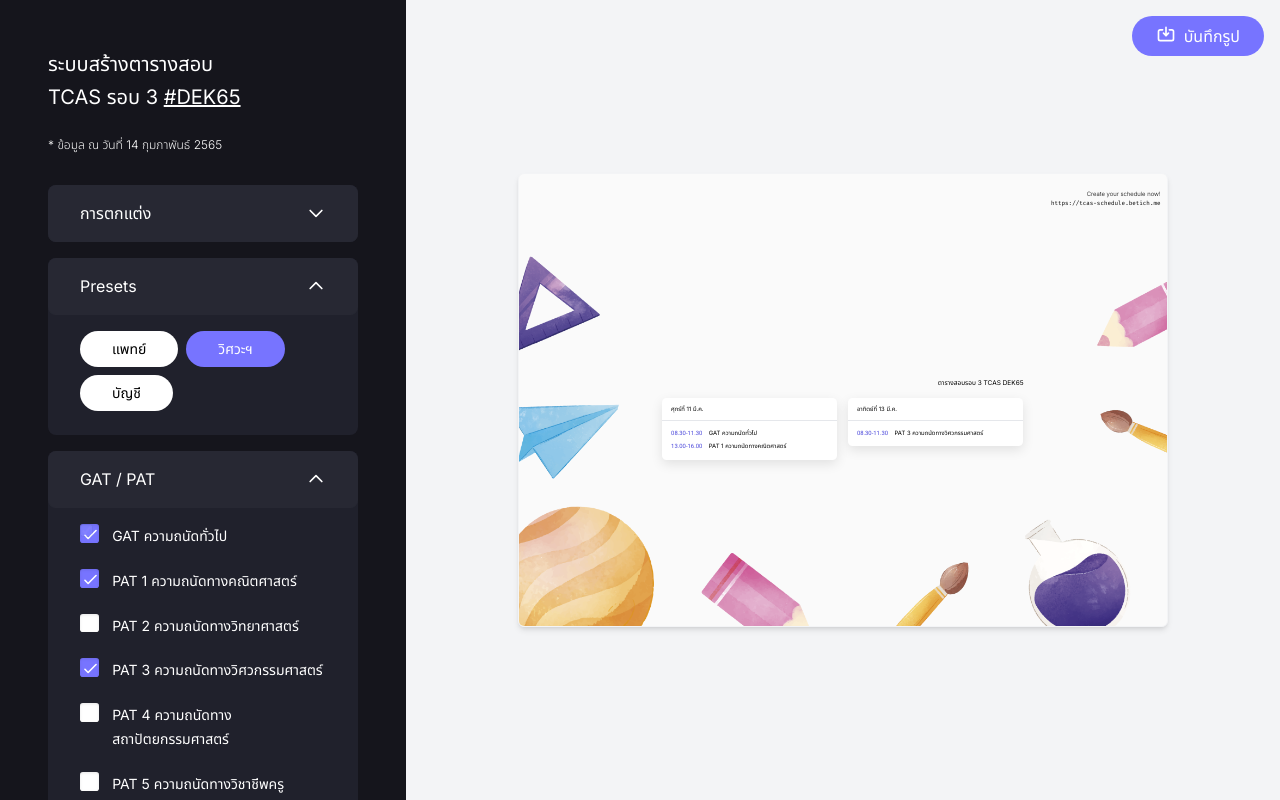
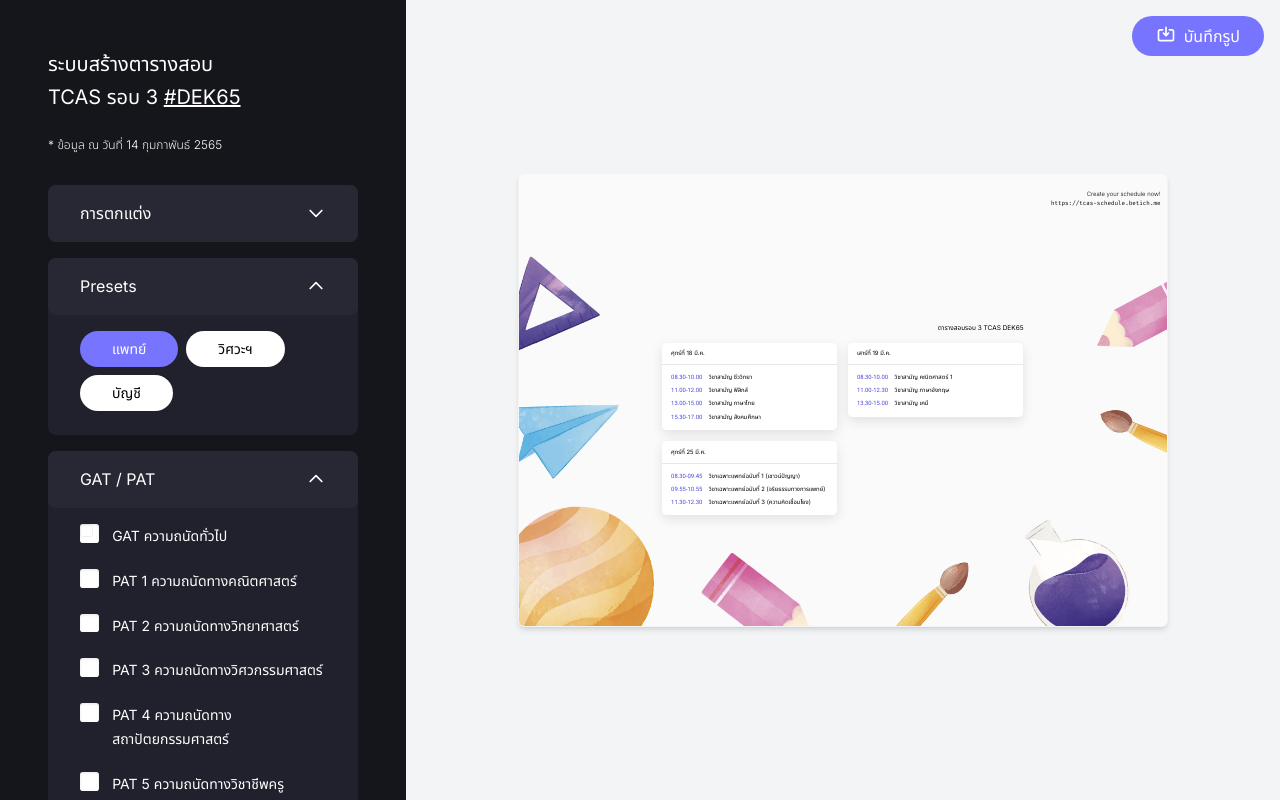
Before and after one commit to betich/tcas3-schedule-generator, a Next.js app: page / in a window 1280 px wide. Built offline with nearby package versions, Linux system fonts and the light colour scheme.

Commit message:
add risky changes regarding state keeping

```diff
--- a/src/components/common/Checkbox.tsx
+++ b/src/components/common/Checkbox.tsx
@@ -1,12 +1,30 @@
-import { Field } from "formik"
-import { FC } from "react"
+import { IScheduleData, TSubjectId } from "@types"
+import { Field, useFormikContext } from "formik"
+import { FC, useEffect, useState } from "react"
 
-export const Checkbox: FC<{ name: string; disabled?: boolean; value: any; id?: string }> = ({
-  name,
-  value,
-  disabled,
-  id,
-}) => {
+const checkDisabled = (subject: TSubjectId, currSubjects: TSubjectId[]) => {
+  // 49 & 99 => true
+  // 99 & 49 => true
+  if (["GEN49", "GEN99"].includes(subject)) {
+    const unselected = "GEN49" === subject ? "GEN99" : "GEN49"
+    return currSubjects.includes(unselected)
+  } else if (["GEN39", "GEN89"].includes(subject)) {
+    const unselected = "GEN39" === subject ? "GEN89" : "GEN39"
+    return currSubjects.includes(unselected)
+  }
+
+  return false
+}
+
+export const Checkbox: FC<{ name: string; value: any; id?: string }> = ({ name, value, id }) => {
+  const formikProps = useFormikContext<IScheduleData>()
+  const currSubjects = formikProps.values.subjects
+  const [disabled, setDisabled] = useState(false)
+
+  useEffect(() => {
+    setDisabled(checkDisabled(value, currSubjects))
+  }, [value, currSubjects])
+
   return (
     <>
       <Field className="checkbox" disabled={disabled} id={id} type="checkbox" name={name} value={value} />
--- a/src/components/common/PresetButton.tsx
+++ b/src/components/common/PresetButton.tsx
@@ -1,13 +1,19 @@
-import { TSubjectId } from "@types"
+import { IScheduleData, TSubjectId } from "@types"
 import classNames from "classnames"
 import { useFormikContext } from "formik"
-import { FC } from "react"
+import { FC, useEffect, useState } from "react"
 
 export const PresetButton: FC<{
   activates: TSubjectId[]
   subjects: TSubjectId[]
-}> = ({ activates, subjects, children }) => {
-  const formikProps = useFormikContext()
+}> = ({ activates, children }) => {
+  const formikProps = useFormikContext<IScheduleData>()
+  const subjects = formikProps.values.subjects
+  const [highlighted, setHighlight] = useState(false)
+
+  useEffect(() => {
+    setHighlight(activates.length === subjects.length && subjects.every((s) => activates.some((a) => a === s)))
+  }, [subjects, activates])
 
   return (
     <>
@@ -17,9 +23,7 @@ export const PresetButton: FC<{
           formikProps.setFieldValue("subjects", activates)
         }}
         className={classNames(
-          activates.length === subjects.length && subjects.every((s) => activates.some((a) => a === s))
-            ? "bg-[#7774FF] text-white"
-            : "bg-white text-black",
+          highlighted ? "bg-[#7774FF] text-white" : "bg-white text-black",
           "mb-2 mr-2 rounded-full px-8 py-2"
         )}
       >
--- a/src/components/schedule/index.tsx
+++ b/src/components/schedule/index.tsx
@@ -2,7 +2,7 @@ import { IScheduleData, TGroupedSubjects, TSubjectId, TSubjectObj } from "@types
 import { groupSubjects } from "@utils/groupSubjects"
 import { toDateString } from "@utils/toDateString"
 import classNames from "classnames"
-import { FC } from "react"
+import { FC, useEffect, useState } from "react"
 import styles from "./schedule.module.scss"
 import Image from "next/image"
 
@@ -35,30 +35,35 @@ export const Schedule: FC<{
   className?: string
 }> = ({ data, width = 2388, className }) => {
   const mappedSubjects: TGroupedSubjects = groupSubjects(data.subjects)
+  const [currData, setData] = useState(data)
+
+  useEffect(() => {
+    setData(data)
+  }, [data])
 
   return (
     <div
       style={{
         ["--width" as string]: `${width}px`,
-        ["--font-size" as string]: data.font === "large" ? 110 : 165,
-        ["--container-width" as string]: data.font === "large" ? 1.8 : 2.4,
-        ["--card-width" as string]: data.font === "large" ? 3.715 : 5,
-        ["--gap" as string]: data.font === "large" ? -10 : 1000,
+        ["--font-size" as string]: currData.font === "large" ? 110 : 165,
+        ["--container-width" as string]: currData.font === "large" ? 1.8 : 2.4,
+        ["--card-width" as string]: currData.font === "large" ? 3.715 : 5,
+        ["--gap" as string]: currData.font === "large" ? -10 : 1000,
         ["--text-align" as string]: Object.keys(mappedSubjects).length === 1 ? "left" : "right",
         height: width * 0.6984,
         width,
       }}
-      data-theme={data.mode}
+      data-theme={currData.mode}
       className={classNames(className, styles["page"])}
     >
-      {data?.theme === "balls" && (
+      {currData?.theme === "balls" && (
         <>
           <div className={styles["ball-1"]} />
           <div className={styles["ball-2"]} />
           <div className={styles["ball-3"]} />
         </>
       )}
-      {data?.theme === "study" && (
+      {currData?.theme === "study" && (
         <div
           style={{
             height: width * 0.6984,
--- a/src/pages/index.tsx
+++ b/src/pages/index.tsx
@@ -1,9 +1,9 @@
 import { Schedule } from "@components/schedule"
 import { IScheduleData, TSubjectId } from "@types"
 import type { NextPage } from "next"
-import { useState, Fragment, useEffect } from "react"
+import { useState, Fragment, useEffect, useRef } from "react"
 import { MyAccordion } from "@components/common/Accordion"
-import { Field, Form, Formik } from "formik"
+import { Field, Form, Formik, FormikValues, useFormik, useFormikContext } from "formik"
 import { useWindowDimensions } from "@utils/useWindowDimensions"
 import { LG, MD, SM } from "@utils/breakpoints"
 import { Checkbox } from "@components/common/Checkbox"
@@ -25,44 +25,47 @@ const scheduleWidth = (width: number) => {
   }
 }
 
-const checkDisabled = (subject: TSubjectId, currSubjects: TSubjectId[]) => {
-  // 49 & 99 => true
-  // 99 & 49 => true
-  if (["GEN49", "GEN99"].includes(subject)) {
-    const unselected = "GEN49" === subject ? "GEN99" : "GEN49"
-    return currSubjects.includes(unselected)
-  } else if (["GEN39", "GEN89"].includes(subject)) {
-    const unselected = "GEN39" === subject ? "GEN89" : "GEN39"
-    return currSubjects.includes(unselected)
-  }
-}
-
 const Home: NextPage = () => {
   const { width } = useWindowDimensions()
   const [waiting, setWaiting] = useState(false)
-  const [subjects, setSubject] = useLocalStorage<TSubjectId[]>("subjects", ["GAT", "PAT1", "PAT3"])
-  // const [theme, setTheme] = useLocalStorage<"none" | "balls" | "study">("theme", "study")
-  // const [font, setFont] = useLocalStorage<"normal" | "large">("font", "large")
-  // const [mode, setMode] = useLocalStorage<"light" | "dark">("mode", "light")
+  const [subjects, setSubject] = useLocalStorage<TSubjectId[]>("subjects", [
+    "GEN69",
+    "GEN49",
+    "GEN09",
+    "GEN19",
+    "GEN39",
+    "GEN29",
+    "GEN59",
+    "MED1",
+    "MED2",
+    "MED3",
+  ])
+  const [theme, setTheme] = useLocalStorage<"none" | "balls" | "study">("theme", "study")
+  const [font, setFont] = useLocalStorage<"normal" | "large">("font", "large")
+  const [mode, setMode] = useLocalStorage<"light" | "dark">("mode", "light")
+
+  // const intitalFormValues: IScheduleData = {
+  //   subjects: subjects,
+  //   theme: "study",
+  //   font: "large",
+  //   mode: "light",
+  // }
 
   const intitalFormValues: IScheduleData = {
     subjects: subjects,
-    theme: "study",
-    font: "large",
-    mode: "light",
+    theme: theme,
+    font: font,
+    mode: mode,
   }
 
-  return (
-    <Formik
-      initialValues={intitalFormValues}
-      onSubmit={async (values) => {
+  const onSubmit = async (values: FormikValues) => {
     if (waiting) return
 
     // window.localStorage.setItem("subjects", JSON.stringify(values.subjects))
     setSubject(values.subjects)
-        // setTheme(values.theme)
-        // setFont(values.font)
-        // setMode(values.mode)
+    setTheme(values.theme)
+    setFont(values.font)
+    setMode(values.mode)
 
     let r = (Math.random() + 1).toString(36).substring(10)
 
@@ -107,9 +110,16 @@ const Home: NextPage = () => {
     }
 
     setWaiting(false)
-      }}
-    >
-      {({ values }) => (
+  }
+
+  return (
+    <Formik initialValues={intitalFormValues} onSubmit={onSubmit}>
+      {({ values, setFieldValue }) => {
+        useEffect(() => {
+          setFieldValue("subjects", subjects)
+        }, [subjects])
+
+        return (
           <Form>
             <main className="relative flex min-h-screen flex-col bg-[#15151C] font-display text-white md:flex-row">
               <header className="order-last flex flex-col px-12 pt-[300px] pb-16 md:order-first md:h-screen md:w-[550px] md:overflow-y-auto md:pt-12">
@@ -217,7 +227,7 @@ const Home: NextPage = () => {
                         return (
                           <Fragment key={subject}>
                             <Checkbox
-                            disabled={checkDisabled(subject, values.subjects)}
+                              // disabled={checkDisabled(subject, values.subjects)}
                               id={subject}
                               name="subjects"
                               value={subject}
@@ -276,7 +286,8 @@ const Home: NextPage = () => {
               </a>
             </main>
           </Form>
-      )}
+        )
+      }}
     </Formik>
   )
 }
```
Lines whose indentation alone changed are shown as unchanged.
